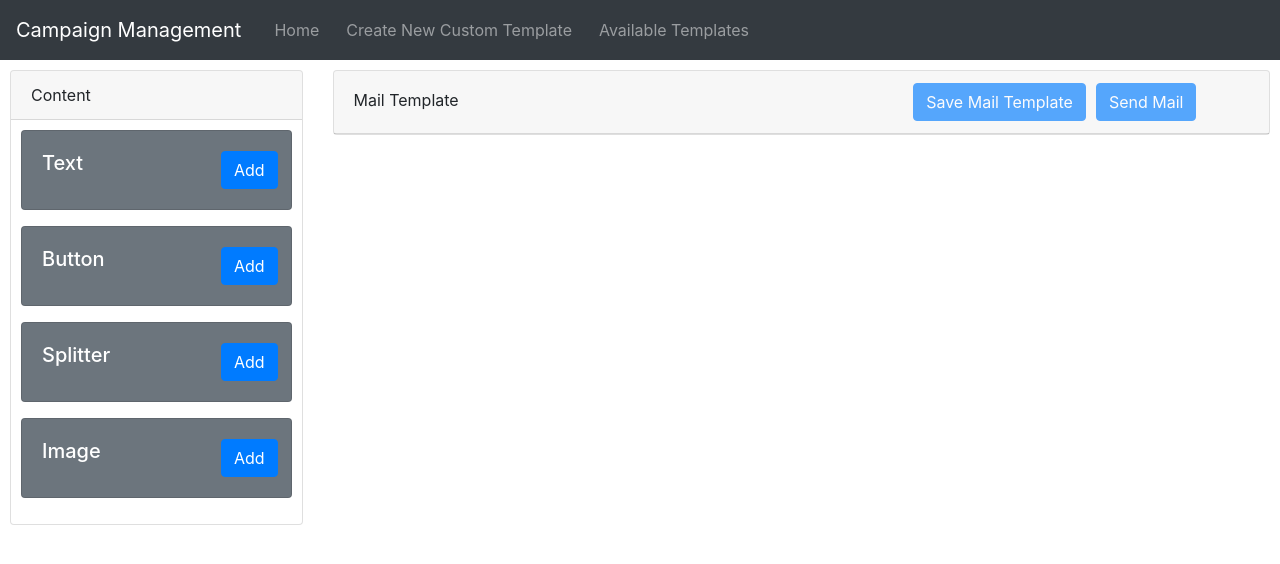
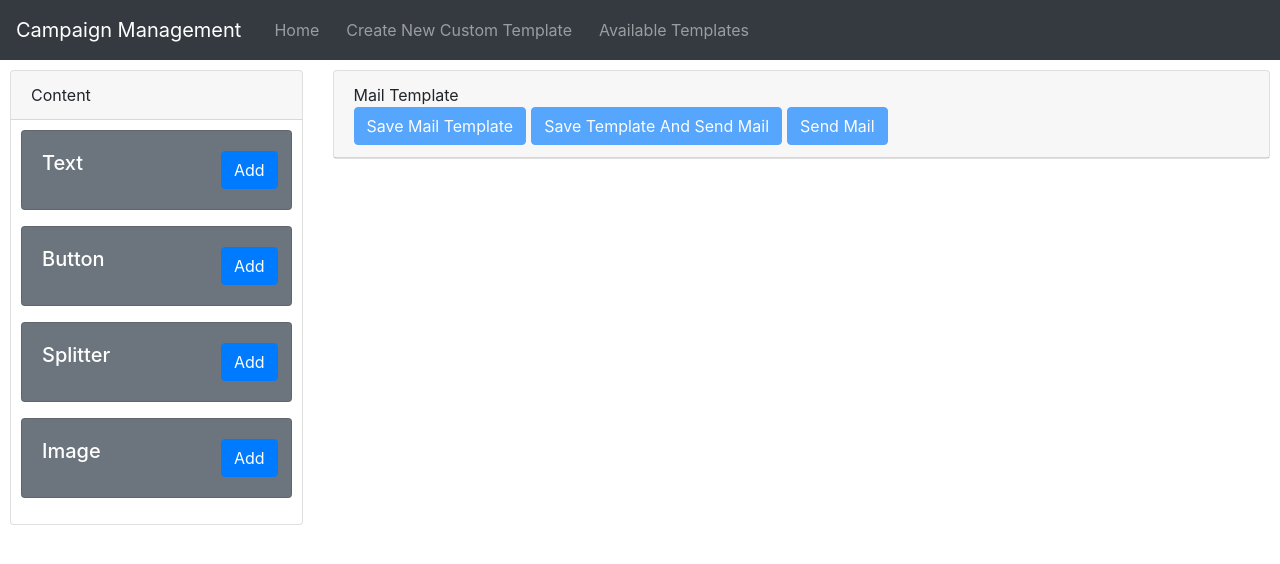
Before and after one commit to rekhil/campaign-management, an Angular app in the folder ui/: page /template in a window 1280 px wide. Shown: the top 564 px of the page. Built offline with nearby package versions, Linux system fonts and the light colour scheme.

Commit message:
upate buttons

```diff
--- a/ui/src/app/create-template/create-template.component.html
+++ b/ui/src/app/create-template/create-template.component.html
@@ -41,11 +41,17 @@
     <div class="col-sm-9">
         <div class="card">
             <div class="card-header">
-                Mail Template
-                <button [disabled]="template.templateItemList.length == 0" class="btn btn-primary save-template"
+                <div>Mail Template</div>
+
+                <button [disabled]="template.templateItemList.length == 0" class="btn btn-primary send-mail"
                     (click)="saveMailTemplate()">{{saveButtonText}}</button>
+
                 <button [disabled]="template.templateItemList.length == 0" class="btn btn-primary send-mail"
-                    (click)="sendMail()">Send Mail</button>
+                    (click)="sendMail(true)">{{saveSendButtonText}}</button>
+
+                <button [disabled]="template.templateItemList.length == 0" class="btn btn-primary send-mail"
+                    (click)="sendMail(false)">Send Mail</button>
+
                 <button *ngIf="template.templateId" class="btn btn-primary send-mail" (click)="createNewObject()">Create
                     New</button>
             </div>
--- a/ui/src/app/create-template/create-template.component.scss
+++ b/ui/src/app/create-template/create-template.component.scss
@@ -9,9 +9,6 @@
     padding: 5px;
 }
 
-.save-template{
-    margin-left: 450px;
+.send-mail{
+    margin-right: 5px;
 }
-.send-mail{
-    margin-left: 10px;
-}
--- a/ui/src/app/create-template/create-template.component.ts
+++ b/ui/src/app/create-template/create-template.component.ts
@@ -16,6 +16,10 @@ export class CreateTemplateComponent implements OnInit, OnDestroy {
 
     public get saveButtonText(): string {
         return this.template.templateId ? "Update Mail Template" : "Save Mail Template";
+    }
+
+    public get saveSendButtonText(): string {
+        return this.template.templateId ? "Update Template And Send Mail" : "Save Template And Send Mail";
     }
 
     constructor(public dataService: DataService,
@@ -149,7 +153,7 @@ export class CreateTemplateComponent implements OnInit, OnDestroy {
         );
     }
 
-    public sendMail() {
+    public sendMail(saveTemplate: boolean) {
         const mailDetails = new MailDetails();
         mailDetails.template = this.template;
         mailDetails.subscriberList = [];
@@ -162,6 +166,8 @@ export class CreateTemplateComponent implements OnInit, OnDestroy {
         subscriber2.mailId = "didhinsuresh272@gmail.com";
         mailDetails.subscriberList.push(subscriber2);
 
+        mailDetails.saveTemplate = saveTemplate;
+
         this.dataService.sendEmail(mailDetails).subscribe(
             (sucessResponse) => {
                 this.createNewObject();
--- a/ui/src/app/shared/model.ts
+++ b/ui/src/app/shared/model.ts
@@ -37,6 +37,7 @@ export class Subscriber {
 }
 
 export class MailDetails {
+    saveTemplate: boolean;
     subscriberList: Subscriber[];
     template: Template;
 }
```
